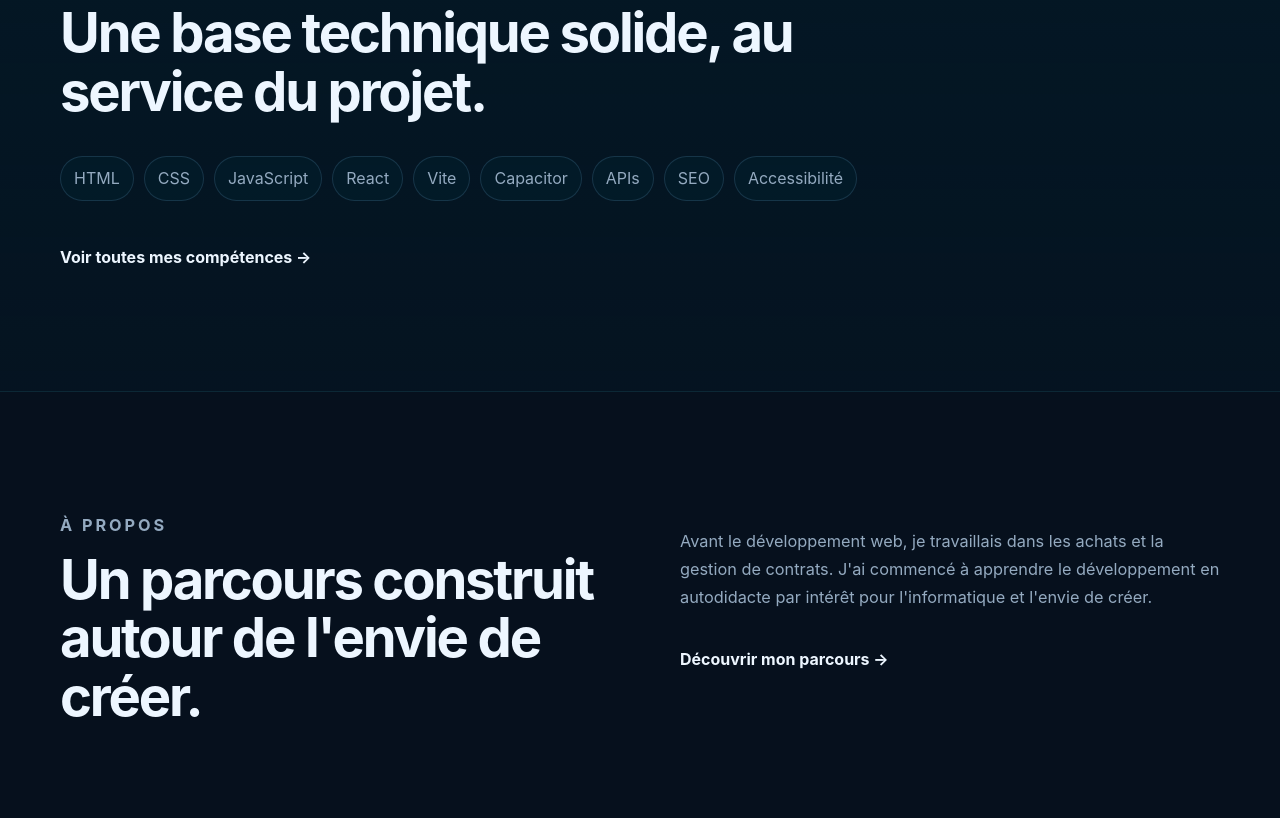
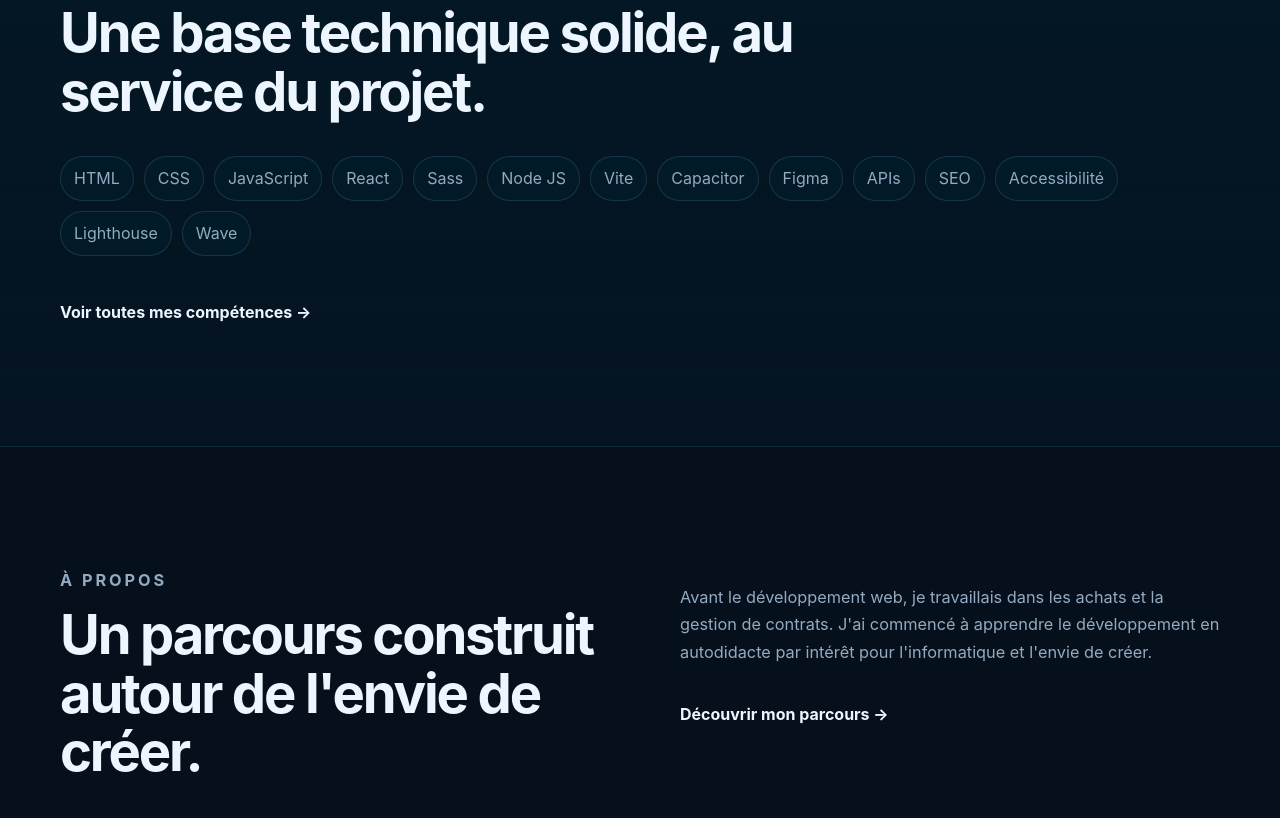
Before and after one commit to RikoDust/ptf, a plain HTML site: page index.html in a window 1280 px wide. Shown: the part 3482-4300 px from the top of the page. Drawn offline with Linux system fonts and the light colour scheme.

Commit message:
feat: retouche compétence et ajustement footer

```diff
--- a/index.html
+++ b/index.html
@@ -137,11 +137,16 @@
           <span>CSS</span>
           <span>JavaScript</span>
           <span>React</span>
+          <span>Sass</span>
+          <span>Node JS</span>
           <span>Vite</span>
           <span>Capacitor</span>
+          <span>Figma</span>
           <span>APIs</span>
           <span>SEO</span>
           <span>Accessibilité</span>
+          <span>Lighthouse</span>
+          <span>Wave</span>
         </div>
 
         <a class="text-link reveal" href="pages/competences.html">Voir toutes mes compétences →</a>
@@ -224,7 +229,8 @@
 
     <!-- Partie 2 : mentions -->
     <div class="footer-bottom">
-      <p>© <span data-year></span> – Portfolio Emeric Pataut – Développeur web passionné par la création et l’utilité – Tous droits réservés</p>
+      <p>Portfolio Emeric Pataut – Développeur web passionné par la création et l’utilité</p>
+      <p>Tous droits réservés - © <span data-year></span></p>
       <p>
         <a href="mentions-legales.html">Mentions légales et politique de confidentialité</a>
         <span class="footer-sep">|</span>
```
Also changed, not shown: pages/a-propos.html (+2 -1 lines), pages/articles.html (+2 -1 lines), pages/competences.html (+2 -1 lines), pages/contact.html (+2 -1 lines), pages/days-notes.html (+2 -1 lines), pages/methode.html (+2 -1 lines), pages/projets.html (+2 -1 lines), pages/simpl-game.html (+2 -1 lines), pages/sophronath.html (+2 -1 lines).
